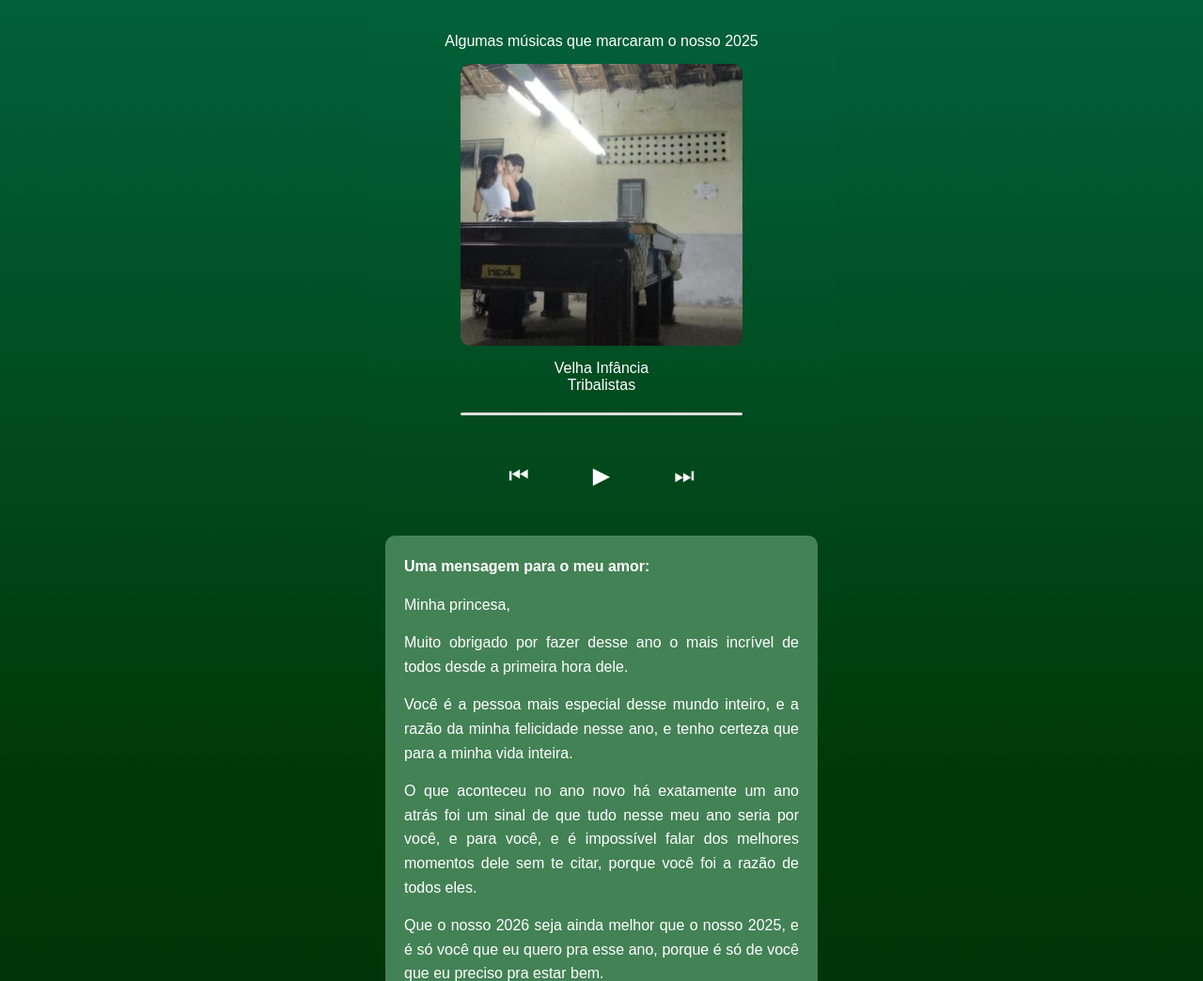
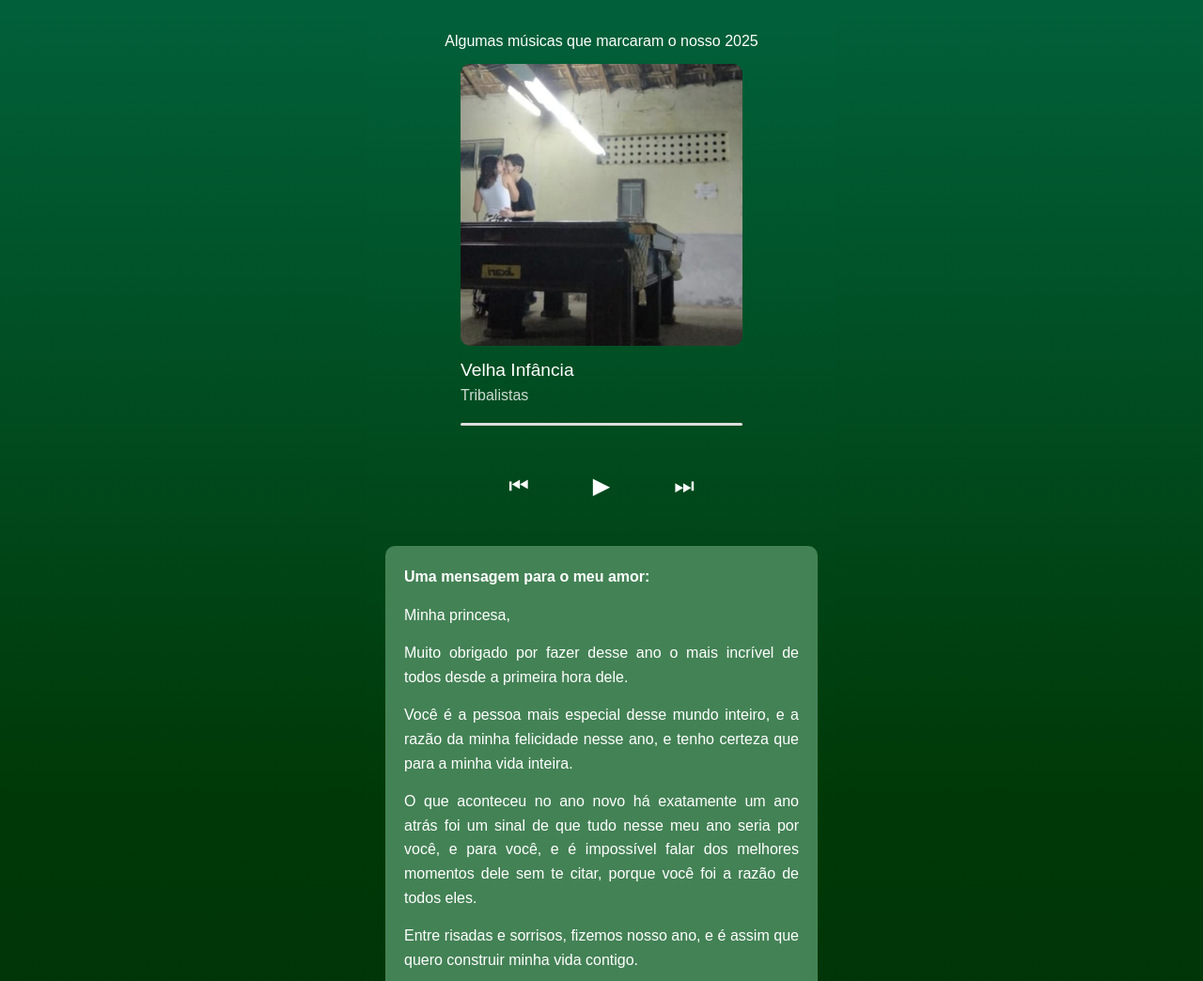
Before and after one commit to BernardoGrijoFontes/Pagina-Spotify, a plain HTML site: page index.html in a window 1280 px wide. Shown: the top 1044 px of the page at 94% size. Drawn offline with Linux system fonts and the light colour scheme.

Commit message:
Mudanças estéticas no título das músicas

```diff
--- a/index.html
+++ b/index.html
@@ -10,9 +10,13 @@
     <div class="principal">
         <div>
             <p>Algumas músicas que marcaram o nosso 2025</p>
-            <img id="foto" src="0.jpg">
-            <p id="nome">Velha Infância</p>
-            <p id="artista">Tribalistas</p>
+            <div class="card">
+                <img id="foto" src="0.jpg">
+                <div class="titulo">
+                    <p class="name" id="nome">Velha Infância</p>
+                    <p class="artist"  id="artista">Tribalistas</p>
+                </div>
+            </div>
             <div class="progresso">
                 <div class="preenchimento"></div>
             </div>
@@ -28,6 +32,7 @@
                 <p>Muito obrigado por fazer desse ano o mais incrível de todos desde a primeira hora dele.</p>
                 <p>Você é a pessoa mais especial desse mundo inteiro, e a razão da minha felicidade nesse ano, e tenho certeza que para a minha vida inteira.</p>
                 <p>O que aconteceu no ano novo há exatamente um ano atrás foi um sinal de que tudo nesse meu ano seria por você, e para você, e é impossível falar dos melhores momentos dele sem te citar, porque você foi a razão de todos eles.</p>
+                <p>Entre risadas e sorrisos, fizemos nosso ano, e é assim que quero construir minha vida contigo.</p>
                 <p>Que o nosso 2026 seja ainda melhor que o nosso 2025, e é só você que eu quero pra esse ano, porque é só de você que eu preciso pra estar bem.</p>
                 <p>Minha melhor amiga é o meu amor, e eu amo ela mais do que tudo nesse mundo.</p>
                 <p>De 2025 até o final da minha vida.</p>
@@ -49,7 +54,7 @@
                 <p>No dia 05/07, fizeram a primeira viagem juntos, para Miracema.</p>
                 <p>A primeira só dos dois mesmo foi no dia 05/09, para Niterói.</p>
                 <p>E essas foram só algumas das coisas que o casal fez, entre milhões de outras nesse tempo todo, uma mais incrível que a outra.</p>
-                <p>Conheceram restaurantes, bares, cinemas, praias, karaokês, ruas, casas, apartamentos...</p>
+                <p>Conheceram ruas, restaurantes, bares, cinemas, praias, shoppings, karaokês...</p>
                 <p>E têm a certeza de que ainda tem bilhões de outros momentos para viver, lugares para visitar, experiências pra ter.</p>
                 <p>E o mais importante de tudo, sempre juntos.</p>
             </div>
@@ -155,6 +160,7 @@
         audio.addEventListener('timeupdate', function() {
             barra.style.width = (audio.currentTime / audio.duration * 100) + '%';
         });
+
         audio.addEventListener('ended', function(){
             proxima();
         })
--- a/teste.css
+++ b/teste.css
@@ -47,6 +47,21 @@ img {
     border-radius: 10px;
     object-fit: cover;
     display: block;
+}
+
+.titulo{
+    display: flex;
+    flex-direction: column;
+    align-items: flex-start;
+    gap: 7px;
+}
+
+.name {
+    font-size:larger
+}
+
+.artist {
+    opacity: 0.8;
 }
 
 .fade {
```
